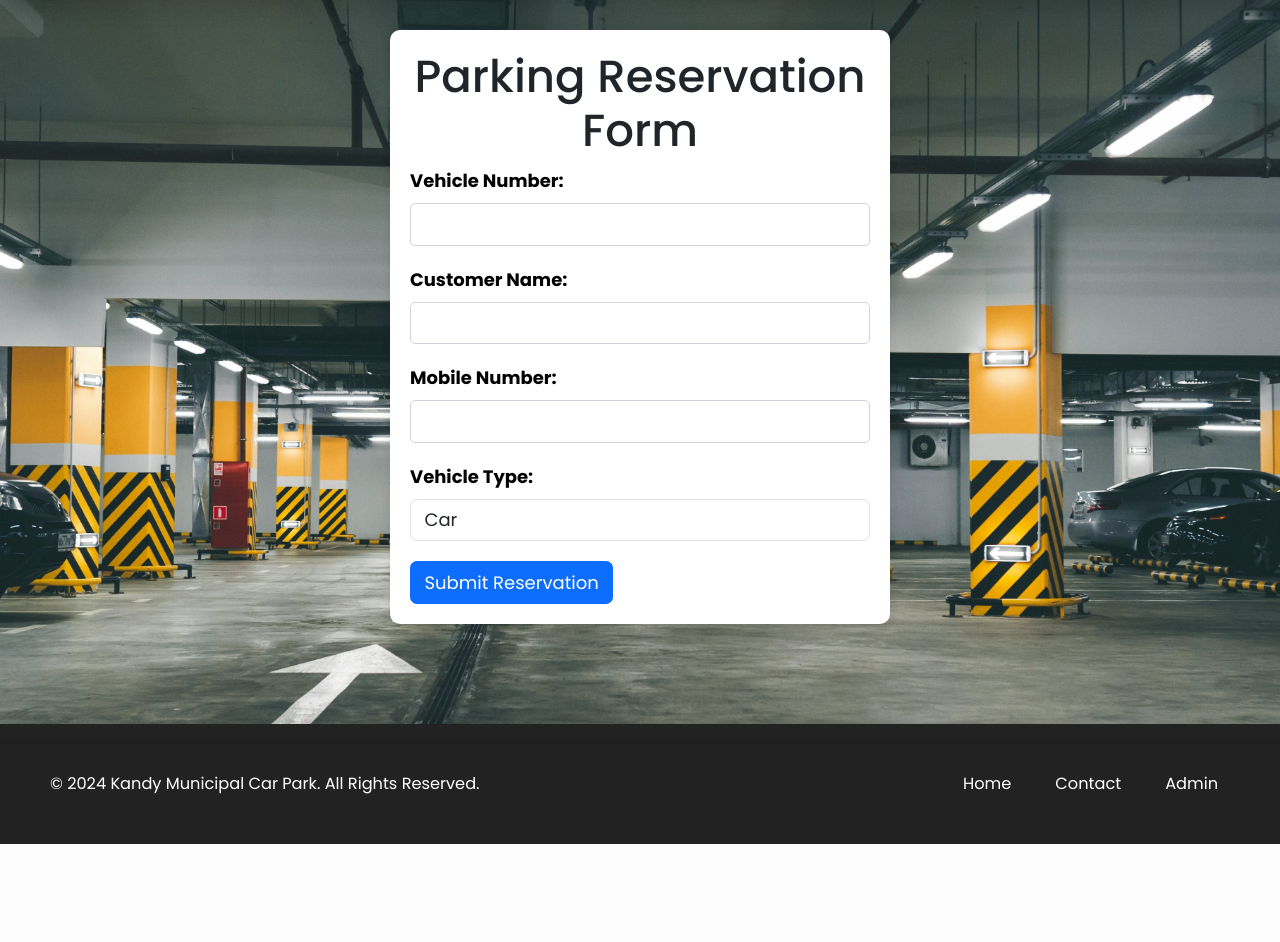
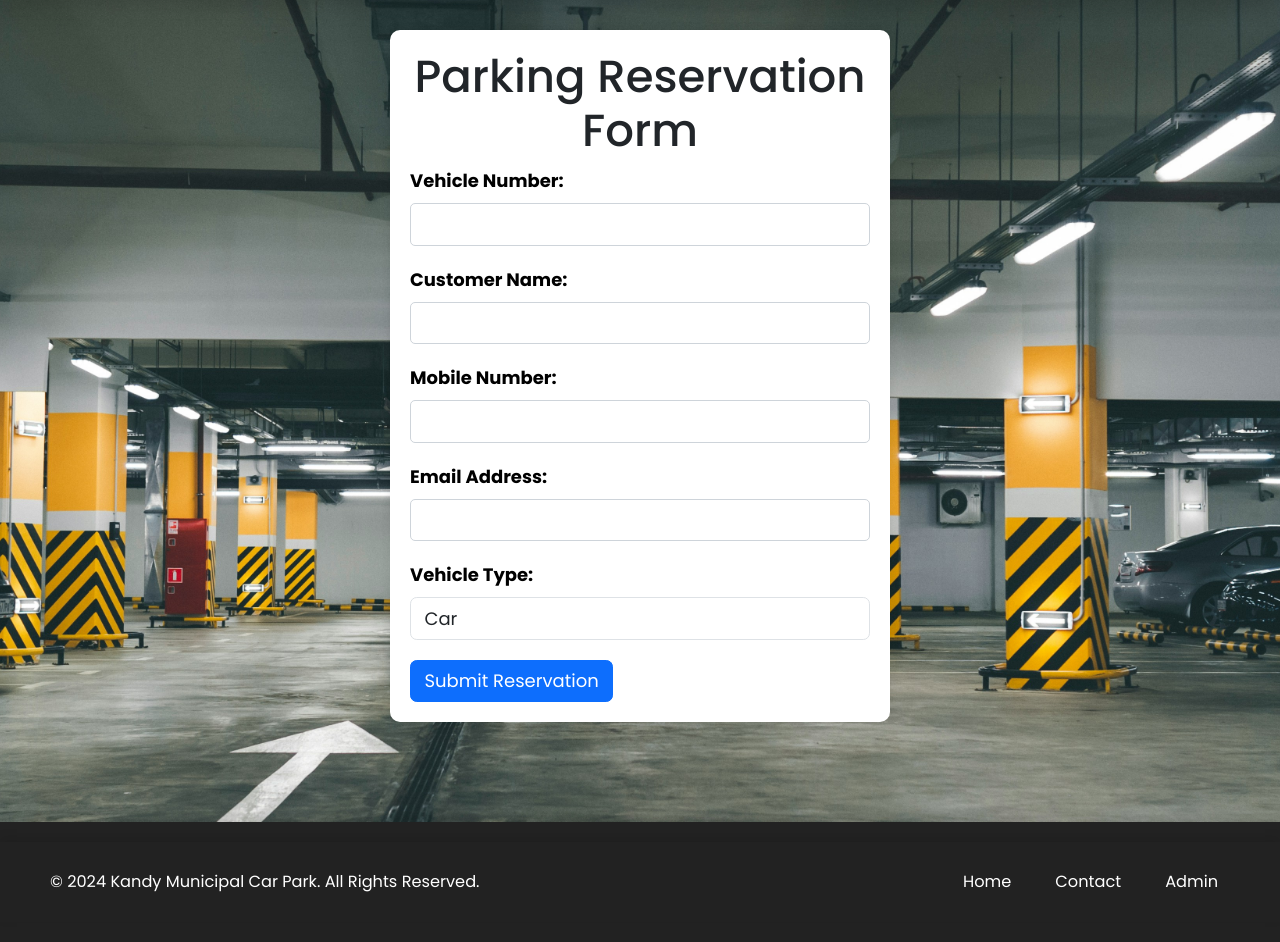
Before and after one commit to Nadun24617/Parking-Reservation-Application, a PHP site: page /reserve.php in a window 1280 px wide. Shown: the part 70-1012 px from the top of the page. Before the commit the page ends 914 px from the top, so only its background shows below. Run offline with PHP 8.4, Linux system fonts and the light colour scheme; some web fonts are replaced.

Commit message:
add email to reservation form and update database done

```diff
--- a/Parking Management Application/reserve.php
+++ b/Parking Management Application/reserve.php
@@ -6,7 +6,6 @@
     <title>Reserve Parking</title>
     <link href="https://stackpath.bootstrapcdn.com/bootstrap/4.5.2/css/bootstrap.min.css" rel="stylesheet">
     <style>
-
         * {
             box-sizing: border-box;
             padding: 0;
@@ -21,12 +20,10 @@
             line-height: 1.6;
             color: rgb(60, 58, 71);
             background-color: #f9f9f9;
-
             background-image: url('images/reserve-background.jpg');
             background-size: cover;
             background-repeat: no-repeat;
             background-position: center;
-
         }
 
         main {
@@ -57,6 +54,7 @@
         }
 
         form input[type="text"],
+        form input[type="email"], /* Add this line */
         form select {
             width: 100%;
             padding: 10px;
@@ -67,6 +65,7 @@
         }
 
         form input[type="text"]:focus,
+        form input[type="email"]:focus, /* Add this line */
         form select:focus {
             outline: none;
             border-color: #FCC419;
@@ -107,6 +106,10 @@
             <div class="form-group">
                 <label for="mobile_number">Mobile Number:</label>
                 <input type="text" class="form-control" id="mobile_number" name="mobile_number" required>
+            </div>
+            <div class="form-group">
+                <label for="email_address">Email Address:</label>
+                <input type="email" class="form-control" id="email_address" name="email_address" required>
             </div>
             <div class="form-group">
                 <label for="vehicle_type">Vehicle Type:</label>
```
Also changed, not shown: Parking Management Application/submit_reservation.php (+3 -4 lines), parking_reservation_system.sql (+11 -3 lines).
